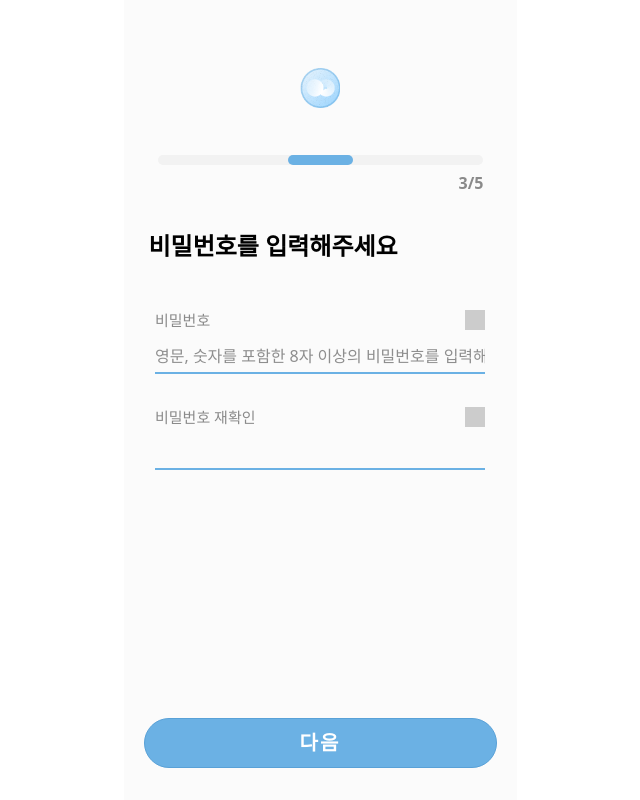
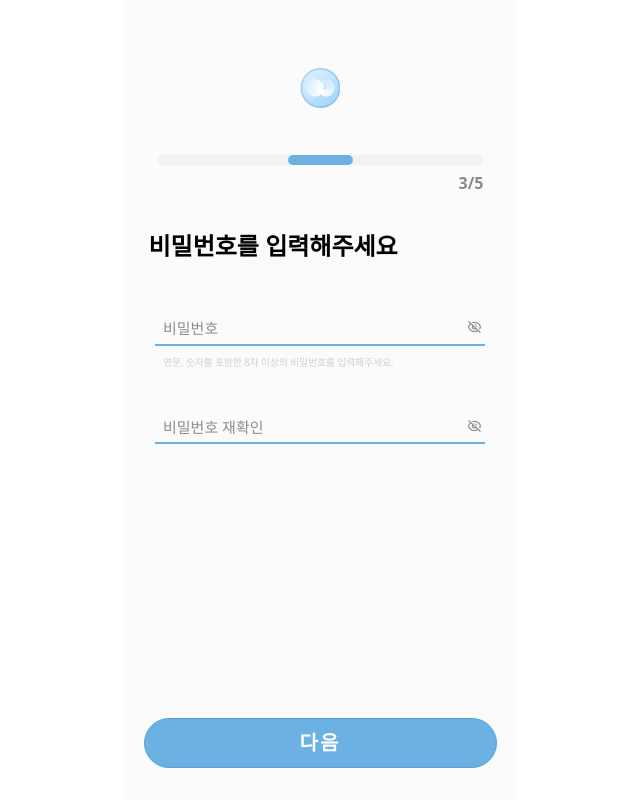
Before and after one commit to Hackathon-SKU/frontend, a React (Vite) app: page /register-password in a window 1280 px wide. Shown: the whole page, without its empty margins (320-960 px from the left). Built offline with nearby package versions, Linux system fonts and the light colour scheme; grey boxes are pictures that could not be loaded.

Commit message:
fix : 비밀번호 유효성검사

```diff
--- a/src/pages/signIn/registerPassword.tsx
+++ b/src/pages/signIn/registerPassword.tsx
@@ -6,6 +6,8 @@ const RegisterPW: React.FC = () => {
   const [pw2, setPw2] = useState("");
   const [showPw, setShowPw] = useState(false);
   const [showPw2, setShowPw2] = useState(false);
+  const [pwTouched, setPwTouched] = useState(false);
+  const [pw2Touched, setPw2Touched] = useState(false);
   const navigate = useNavigate();
 
   useEffect(() => {
@@ -25,11 +27,9 @@ const RegisterPW: React.FC = () => {
     };
   }, []);
 
-  const isValid =
-    pw.length >= 8 &&
-    /[A-Za-z]/.test(pw) &&
-    /\d/.test(pw) &&
-    pw === pw2;
+  const pwValid = pw.length >= 8 && /[A-Za-z]/.test(pw) && /\d/.test(pw);
+  const pw2Valid = pw2.length > 0 && pw === pw2;
+  const isValid = pwValid && pw2Valid;
 
   const handleNext = () => {
     if (!isValid) return;
@@ -142,103 +142,126 @@ const RegisterPW: React.FC = () => {
 
       <div style={{ width: 330, marginTop: 48 }}>
         <div style={{ marginBottom: 32 }}>
-          <div style={{ display: "flex", alignItems: "center" }}>
-            <span style={{ color: "#8A8A8A", fontSize: 15, flex: 1 }}>비밀번호</span>
-            <button
-              type="button"
-              onClick={() => setShowPw((v) => !v)}
-              style={{
-                background: "none",
-                border: "none",
-                cursor: "pointer",
-                padding: 0,
-                marginLeft: 4,
-                outline: "none",
-                display: "flex",
-                alignItems: "center",
-              }}
-              tabIndex={-1}
-            >
-              <img
-                src="/signIn/eye-off.png"
-                alt={showPw ? "숨김" : "보임"}
-                style={{
-                  width: 20,
-                  height: 20,
-                  opacity: 0.5,
-                }}
-              />
-            </button>
-          </div>
+
+          <div style={{ position: "relative", width: "100%" }}>
             <input
               type={showPw ? "text" : "password"}
               value={pw}
               onChange={(e) => setPw(e.target.value)}
-            placeholder="영문, 숫자를 포함한 8자 이상의 비밀번호를 입력해주세요."
+              placeholder="비밀번호"
               style={{
                 border: "none",
                 borderBottom: "2px solid #6BB1E4",
                 outline: "none",
-              fontSize: 16,
+                fontSize: 15,
                 background: "transparent",
-              padding: "8px 0 4px 0",
+                padding: "4px 0 4px 8px",
                 width: "100%",
                 marginTop: 4,
                 color: "#222",
               }}
+              onBlur={() => setPwTouched(true)}
+            />
+            <img
+              src={showPw ? "/signIn/eye-on.png" : "/signIn/eye-off.png"}
+              alt={showPw ? "보임" : "숨김"}
+              style={{
+                position: "absolute",
+                right: 4,
+                top: "50%",
+                transform: "translateY(-50%)",
+                width: 13,
+                height: 12,
+                cursor: "pointer",
+              }}
+              onClick={() => setShowPw((v) => !v)}
             />
           </div>
-        {/* 비밀번호 재확인 */}
+          <span style={{
+            color: "#D0D0D0",
+            textAlign: "left",
+            fontSize: "10px",
+            fontStyle: "normal",
+            fontWeight: 500,
+            lineHeight: "20px",
+            letterSpacing: "-0.25px",
+            padding: "4px 0 4px 8px",
+            marginTop: 2,
+            display: "block"
+          }}>
+            영문, 숫자를 포함한 8자 이상의 비밀번호를 입력해주세요.
+          </span>
+        </div>
         <div>
-          <div style={{ display: "flex", alignItems: "center" }}>
-            <span style={{ color: "#8A8A8A", fontSize: 15, flex: 1 }}>비밀번호 재확인</span>
-            <button
-              type="button"
-              onClick={() => setShowPw2((v) => !v)}
-              style={{
-                background: "none",
-                border: "none",
-                cursor: "pointer",
-                padding: 0,
-                marginLeft: 4,
-                outline: "none",
-                display: "flex",
-                alignItems: "center",
-              }}
-              tabIndex={-1}
-            >
-              <img
-                src="/signIn/eye-off.png"
-                alt={showPw2 ? "숨김" : "보임"}
-                style={{
-                  width: 20,
-                  height: 20,
-                  opacity: 0.5,
-                }}
-              />
-            </button>
-          </div>
+
+          <div style={{ position: "relative", width: "100%" }}>
             <input
               type={showPw2 ? "text" : "password"}
               value={pw2}
               onChange={(e) => setPw2(e.target.value)}
-            placeholder=""
+              placeholder="비밀번호 재확인"
               style={{
                 border: "none",
                 borderBottom: "2px solid #6BB1E4",
                 outline: "none",
-              fontSize: 16,
+                fontSize: 15,
                 background: "transparent",
-              padding: "8px 0 4px 0",
+                padding: "4px 0 4px 8px",
                 width: "100%",
                 marginTop: 4,
                 color: "#222",
               }}
+              onBlur={() => setPw2Touched(true)}
             />
+            <img
+              src={showPw2 ? "/signIn/eye-on.png" : "/signIn/eye-off.png"}
+              alt={showPw2 ? "보임" : "숨김"}
+              style={{
+                position: "absolute",
+                right: 4,
+                top: "50%",
+                transform: "translateY(-50%)",
+                width: 13,
+                height: 12,
+                cursor: "pointer",
+              }}
+              onClick={() => setShowPw2((v) => !v)}
+            />
+          </div>
+            {pw2Touched && pw2.length > 0 && pw !== pw2 ? (
+            <span style={{
+              color: "#FF4D4F",
+              textAlign: "left",
+              fontSize: "10px",
+              fontStyle: "normal",
+              fontWeight: 500,
+              lineHeight: "30px",
+              letterSpacing: "-0.25px",
+              padding: "4px 0 4px 8px",
+              marginTop: 2,
+              display: "block"
+            }}>
+              비밀번호가 일치하지 않습니다.
+            </span>
+            ) : pwTouched && pw.length > 0 && !pwValid ? (
+            <span style={{
+              color: "#FF4D4F",
+              textAlign: "left",
+              fontSize: "10px",
+              fontStyle: "normal",
+              fontWeight: 500,
+              lineHeight: "20px",
+              letterSpacing: "-0.25px",
+              padding: "4px 0 4px 8px",
+              marginTop: 2,
+              display: "block"
+            }}>
+              영문, 숫자를 포함한 8자 이상의 비밀번호를 입력해주세요.
+            </span>
+            ) : null}
         </div>
       </div>
 
-      {/* 하단 버튼 */}
       <button
         style={{
           position: "absolute",
@@ -263,5 +286,4 @@ const RegisterPW: React.FC = () => {
     </div>
   );
 };
-
 export default RegisterPW;
```
Also changed, not shown: public/signIn/eye-off.png (added), public/signIn/eye-on.png (added). Lines whose indentation alone changed are shown as unchanged.
